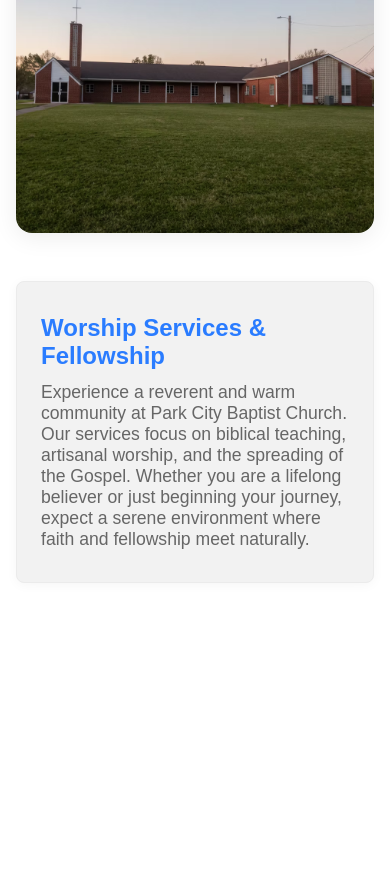
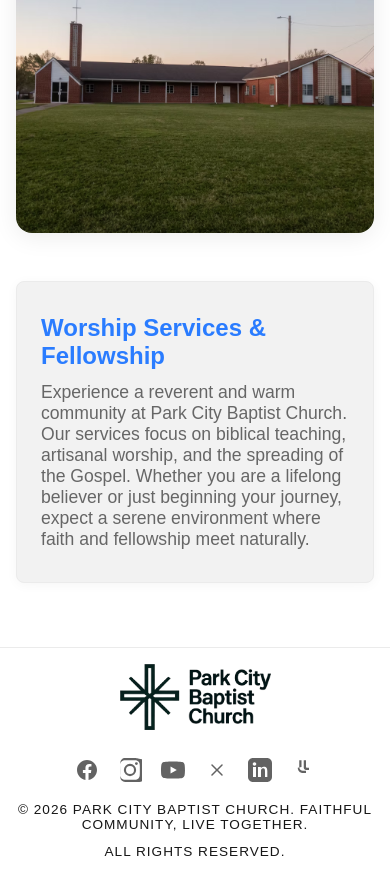
Before and after one commit to Leaderfirestar/park-city-baptist-church, a Next.js app: page / in a window 390 px wide. Shown: the part 622-1495 px from the top of the page. Before the commit the page ends 1247 px from the top, so only its background shows below. Built offline with nearby package versions, Linux system fonts and the light colour scheme.

Commit message:
style: footer

```diff
--- a/src/app/layout.tsx
+++ b/src/app/layout.tsx
@@ -1,7 +1,7 @@
-import type { Metadata } from "next";
+import Footer from "@/components/Footer/Footer";
+import Header from "@/components/Header/Header";
 import { Geist, Geist_Mono } from "next/font/google";
 import "./globals.css";
-import Header from "@/components/Header/Header";
 
 const geistSans = Geist({
 	variable: "--font-geist-sans",
@@ -34,6 +34,7 @@ export default function RootLayout({
 				>
 					<Header />
 					{children}
+					<Footer />
 				</div>
 			</body>
 		</html>
--- /dev/null
+++ b/src/components/Footer/Footer.module.css
@@ -0,0 +1,69 @@
+.footer {
+	background: var(--background);
+	color: var(--foreground);
+	border-top: 1.5px solid var(--border);
+	margin-top: var(--spacing-lg);
+	padding: 0;
+}
+
+.footerContent {
+	display: flex;
+	flex-direction: row;
+	align-items: center;
+	justify-content: space-between;
+	padding: calc(var(--spacing-xl) * 0.8) var(--spacing-md)
+		calc(var(--spacing-lg) * 0.75) var(--spacing-md);
+	gap: var(--spacing-md);
+}
+
+.copyright {
+	font-size: var(--font-size-xs);
+	color: var(--foreground);
+	text-align: center;
+	text-transform: uppercase;
+	letter-spacing: 1px;
+	margin-top: var(--spacing-sm);
+}
+
+.footerInfo {
+	display: flex;
+	flex-direction: column;
+	gap: var(--spacing-xs);
+	align-items: flex-end;
+}
+
+@media (max-width: 600px) {
+	.footerContent {
+		flex-direction: column;
+		align-items: center;
+		justify-content: center;
+		padding: var(--spacing-md) var(--spacing-xs) var(--spacing-xs)
+			var(--spacing-xs);
+		gap: var(--spacing-md);
+		text-align: center;
+	}
+	.footerInfo {
+		align-items: center;
+		gap: var(--spacing-sm);
+	}
+	.logoCircle {
+		width: 44px;
+		height: 44px;
+		margin-bottom: var(--spacing-xs);
+	}
+	.churchName {
+		font-size: var(--font-size-sm);
+		margin-bottom: var(--spacing-xs);
+	}
+	.tagline {
+		font-size: var(--font-size-xs);
+		margin-bottom: var(--spacing-xs);
+	}
+	.socialBar {
+		gap: var(--spacing-xs);
+		justify-content: center;
+	}
+	.copyright {
+		margin-top: var(--spacing-xs);
+	}
+}
--- /dev/null
+++ b/src/components/Footer/Footer.tsx
@@ -0,0 +1,24 @@
+import React from "react";
+import styles from "./Footer.module.css";
+import Logo from "../Logo/Logo";
+import SocialBar from "../SocialBar/SocialBar";
+
+const Footer: React.FC = () => {
+	return (
+		<footer className={styles.footer}>
+			<div className={styles.footerContent}>
+				<Logo />
+				<div className={styles.footerInfo}>
+					<SocialBar />
+					<p className={styles.copyright}>
+						&copy; {new Date().getFullYear()} PARK CITY BAPTIST CHURCH. FAITHFUL
+						COMMUNITY, LIVE TOGETHER.
+					</p>
+					<p className={styles.copyright}>ALL RIGHTS RESERVED.</p>
+				</div>
+			</div>
+		</footer>
+	);
+};
+
+export default Footer;
--- a/src/components/Header/Header.tsx
+++ b/src/components/Header/Header.tsx
@@ -1,7 +1,7 @@
 "use client";
 import { useState } from "react";
 import styles from "./Header.module.css";
-import Logo from "./Logo/Logo";
+import Logo from "../Logo/Logo";
 import Navbar from "./Navbar/Navbar";
 
 function Header() {
--- /dev/null
+++ b/src/components/SocialBar/SocialBar.module.css
@@ -0,0 +1,19 @@
+.socialBar {
+	display: flex;
+	gap: 1.2rem;
+	margin: 0.5rem 0 0.5rem 0;
+}
+
+.socialIcon {
+	color: #222;
+	opacity: 0.7;
+	transition:
+		opacity 0.2s,
+		color 0.2s;
+	display: flex;
+	align-items: center;
+}
+.socialIcon:hover {
+	opacity: 1;
+	color: #0077b5;
+}
--- /dev/null
+++ b/src/components/SocialBar/SocialBar.tsx
@@ -0,0 +1,61 @@
+import styles from "./SocialBar.module.css";
+
+const socialLinks = [
+	{ href: "http://www.facebook.com/", label: "Facebook", icon: "facebook" },
+	{ href: "http://www.instagram.com/", label: "Instagram", icon: "instagram" },
+	{ href: "http://www.youtube.com/", label: "YouTube", icon: "youtube" },
+	{ href: "http://www.x.com/", label: "X", icon: "x" },
+	{ href: "http://www.linkedin.com/", label: "LinkedIn", icon: "linkedin" },
+	{ href: "http://www.tiktok.com/", label: "TikTok", icon: "tiktok" },
+];
+
+function SocialBar() {
+	return (
+		<div className={styles.socialBar}>
+			{socialLinks.map((link) => (
+				<a
+					key={link.label}
+					href={link.href}
+					className={styles.socialIcon}
+					target="_blank"
+					rel="noopener noreferrer"
+					aria-label={link.label}
+				>
+					{/* SVG icons for each platform */}
+					{link.icon === "facebook" && (
+						<svg width="24" height="24" fill="currentColor" viewBox="0 0 24 24">
+							<path d="M22 12c0-5.522-4.477-10-10-10S2 6.478 2 12c0 5 3.657 9.127 8.438 9.877v-6.987h-2.54v-2.89h2.54V9.797c0-2.506 1.492-3.89 3.777-3.89 1.094 0 2.238.195 2.238.195v2.46h-1.26c-1.242 0-1.632.771-1.632 1.562v1.875h2.773l-.443 2.89h-2.33v6.987C18.343 21.127 22 17 22 12z" />
+						</svg>
+					)}
+					{link.icon === "instagram" && (
+						<svg width="24" height="24" fill="currentColor" viewBox="0 0 24 24">
+							<path d="M12 2.163c3.204 0 3.584.012 4.85.07 1.366.062 2.633.334 3.608 1.308.974.974 1.246 2.241 1.308 3.608.058 1.266.069 1.646.069 4.85s-.012 3.584-.07 4.85c-.062 1.366-.334 2.633-1.308 3.608-.974.974-2.241 1.246-3.608 1.308-1.266.058-1.646.069-4.85.069s-3.584-.012-4.85-.07c-1.366-.062-2.633-.334-3.608-1.308-.974-.974-1.246-2.241-1.308-3.608C2.175 15.647 2.163 15.267 2.163 12s.012-3.584.07-4.85c.062-1.366.334-2.633 1.308-3.608C4.515 2.497 5.782 2.225 7.148 2.163 8.414 2.105 8.794 2.163 12 2.163zm0-2.163C8.741 0 8.332.013 7.052.072 5.771.131 4.659.425 3.678 1.406 2.697 2.387 2.403 3.499 2.344 4.78 2.285 6.06 2.272 6.469 2.272 12c0 5.531.013 5.94.072 7.22.059 1.281.353 2.393 1.334 3.374.981.981 2.093 1.275 3.374 1.334 1.28.059 1.689.072 7.22.072s5.94-.013 7.22-.072c1.281-.059 2.393-.353 3.374-1.334.981-.981 1.275-2.093 1.334-3.374.059-1.28.072-1.689.072-7.22s-.013-5.94-.072-7.22c-.059-1.281-.353-2.393-1.334-3.374C19.393.425 18.281.131 17 .072 15.719.013 15.309 0 12 0zm0 5.838a6.162 6.162 0 1 0 0 12.324 6.162 6.162 0 0 0 0-12.324zm0 10.162a3.999 3.999 0 1 1 0-7.998 3.999 3.999 0 0 1 0 7.998zm6.406-11.845a1.44 1.44 0 1 0 0 2.88 1.44 1.44 0 0 0 0-2.88z" />
+						</svg>
+					)}
+					{link.icon === "youtube" && (
+						<svg width="24" height="24" fill="currentColor" viewBox="0 0 24 24">
+							<path d="M23.498 6.186a2.994 2.994 0 0 0-2.112-2.112C19.545 3.5 12 3.5 12 3.5s-7.545 0-9.386.574A2.994 2.994 0 0 0 .502 6.186C0 8.027 0 12 0 12s0 3.973.502 5.814a2.994 2.994 0 0 0 2.112 2.112C4.455 20.5 12 20.5 12 20.5s7.545 0 9.386-.574a2.994 2.994 0 0 0 2.112-2.112C24 15.973 24 12 24 12s0-3.973-.502-5.814zM9.545 15.568V8.432L15.818 12l-6.273 3.568z" />
+						</svg>
+					)}
+					{link.icon === "x" && (
+						<svg width="24" height="24" fill="currentColor" viewBox="0 0 24 24">
+							<path d="M17.53 6.47a.75.75 0 0 0-1.06 0L12 10.94 7.53 6.47a.75.75 0 0 0-1.06 1.06L10.94 12l-4.47 4.47a.75.75 0 1 0 1.06 1.06L12 13.06l4.47 4.47a.75.75 0 0 0 1.06-1.06L13.06 12l4.47-4.47a.75.75 0 0 0 0-1.06z" />
+						</svg>
+					)}
+					{link.icon === "linkedin" && (
+						<svg width="24" height="24" fill="currentColor" viewBox="0 0 24 24">
+							<path d="M19 0h-14c-2.761 0-5 2.239-5 5v14c0 2.761 2.239 5 5 5h14c2.761 0 5-2.239 5-5v-14c0-2.761-2.239-5-5-5zm-11 19h-3v-10h3v10zm-1.5-11.268c-.966 0-1.75-.784-1.75-1.75s.784-1.75 1.75-1.75 1.75.784 1.75 1.75-.784 1.75-1.75 1.75zm13.5 11.268h-3v-5.604c0-1.337-.025-3.063-1.868-3.063-1.868 0-2.154 1.459-2.154 2.968v5.699h-3v-10h2.881v1.367h.041c.401-.761 1.381-1.563 2.841-1.563 3.039 0 3.6 2.001 3.6 4.601v5.595z" />
+						</svg>
+					)}
+					{link.icon === "tiktok" && (
+						<svg width="24" height="24" fill="currentColor" viewBox="0 0 24 24">
+							<path d="M12.75 2.25h2.25v6.75c0 .414.336.75.75.75h2.25v2.25h-3c-1.242 0-2.25-1.008-2.25-2.25V2.25zm-2.25 6.75V2.25H8.25v6.75c0 2.071 1.679 3.75 3.75 3.75h3v2.25h-3c-3.033 0-5.25-2.217-5.25-5.25z" />
+						</svg>
+					)}
+				</a>
+			))}
+		</div>
+	);
+}
+
+export default SocialBar;
```
Also changed, not shown: src/components/Logo/Logo.tsx (renamed from src/components/Header/Logo/Logo.tsx).
